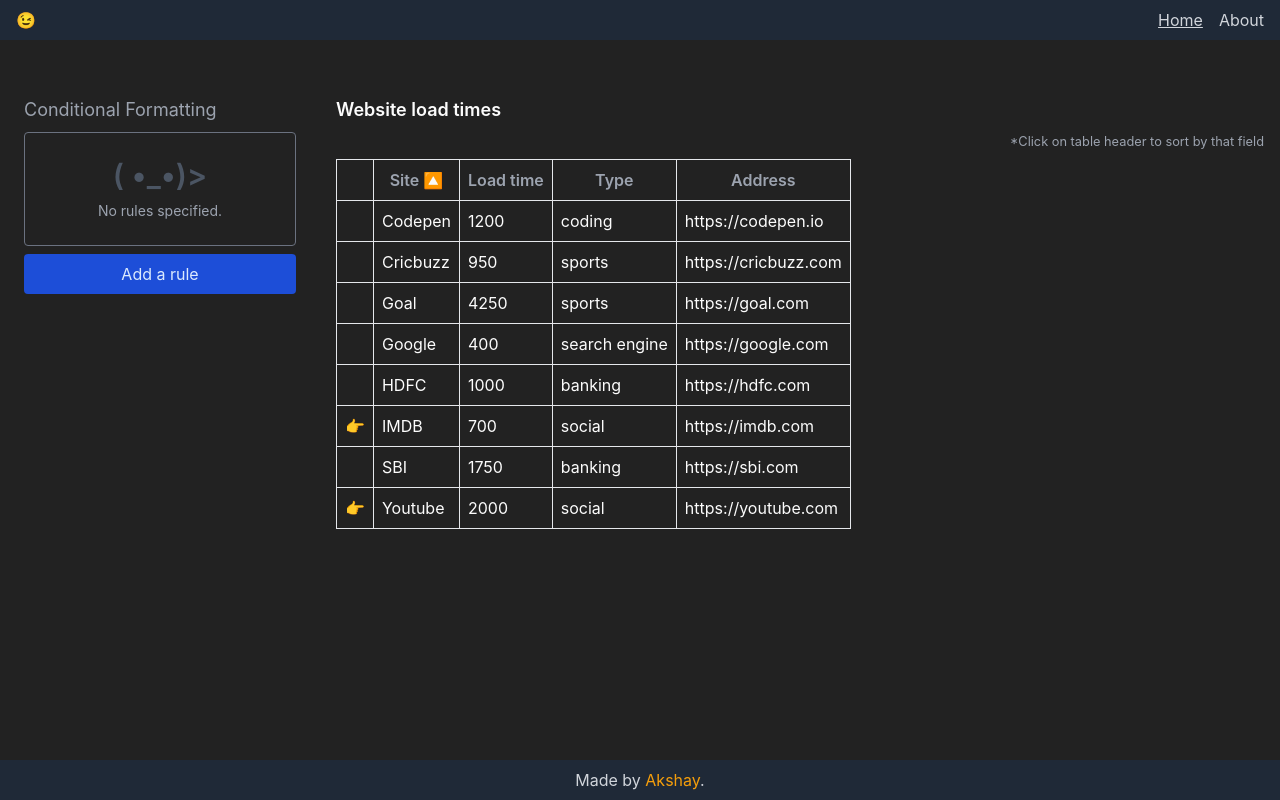
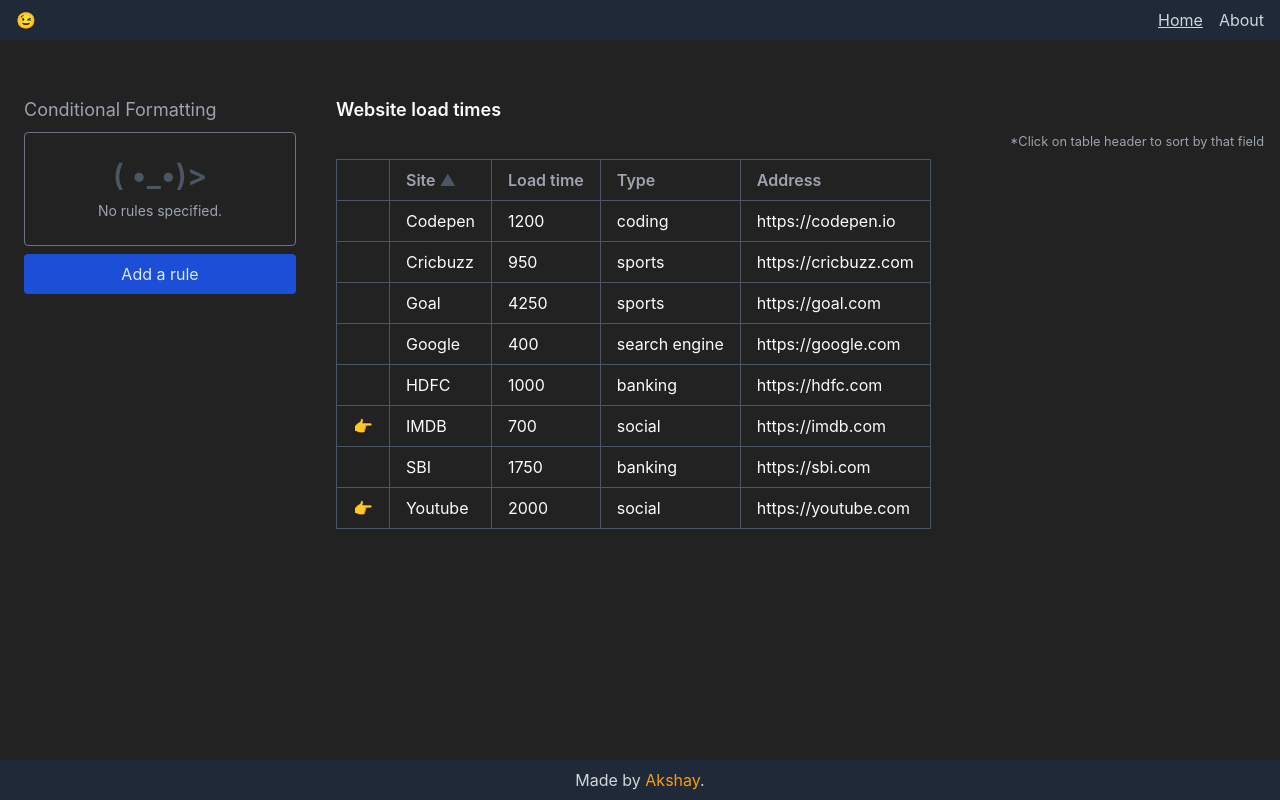
Before and after one commit to akshay-rajput/sheets-mvp, a React (Vite) app: page / in a window 1280 px wide. Both pictures are taken after a click on the element "Site". Built offline with nearby package versions, Linux system fonts and the light colour scheme.

Commit message:
style - modify table style

```diff
--- a/src/features/Home/DataTable.jsx
+++ b/src/features/Home/DataTable.jsx
@@ -35,7 +35,7 @@
                                         {...column.getHeaderProps(
                                             column.getSortByToggleProps()
                                         )}
-                                        className="p-2 border font-semibold text-gray-400"
+                                        className="py-2 px-4 border text-left border-gray-600 font-semibold text-gray-400"
                                     >
                                         {
                                             // Render the header
@@ -44,8 +44,8 @@
                                         <span>
                                             {column.isSorted
                                                 ? column.isSortedDesc
-                                                    ? " 🔽"
-                                                    : " 🔼"
+                                                    ? <span className="text-gray-600"> ▼</span>
+                                                    : <span className="text-gray-600"> ▲</span>
                                                 : ""}
                                         </span>
                                     </th>
@@ -69,7 +69,7 @@
                                     return (
                                         <td
                                             className={
-                                                "p-2 border" +
+                                                "py-2 px-4 border border-gray-600" +
                                                 ` bg-${checkIfRuleApplicable(
                                                     rules,
                                                     cell.value,
```
